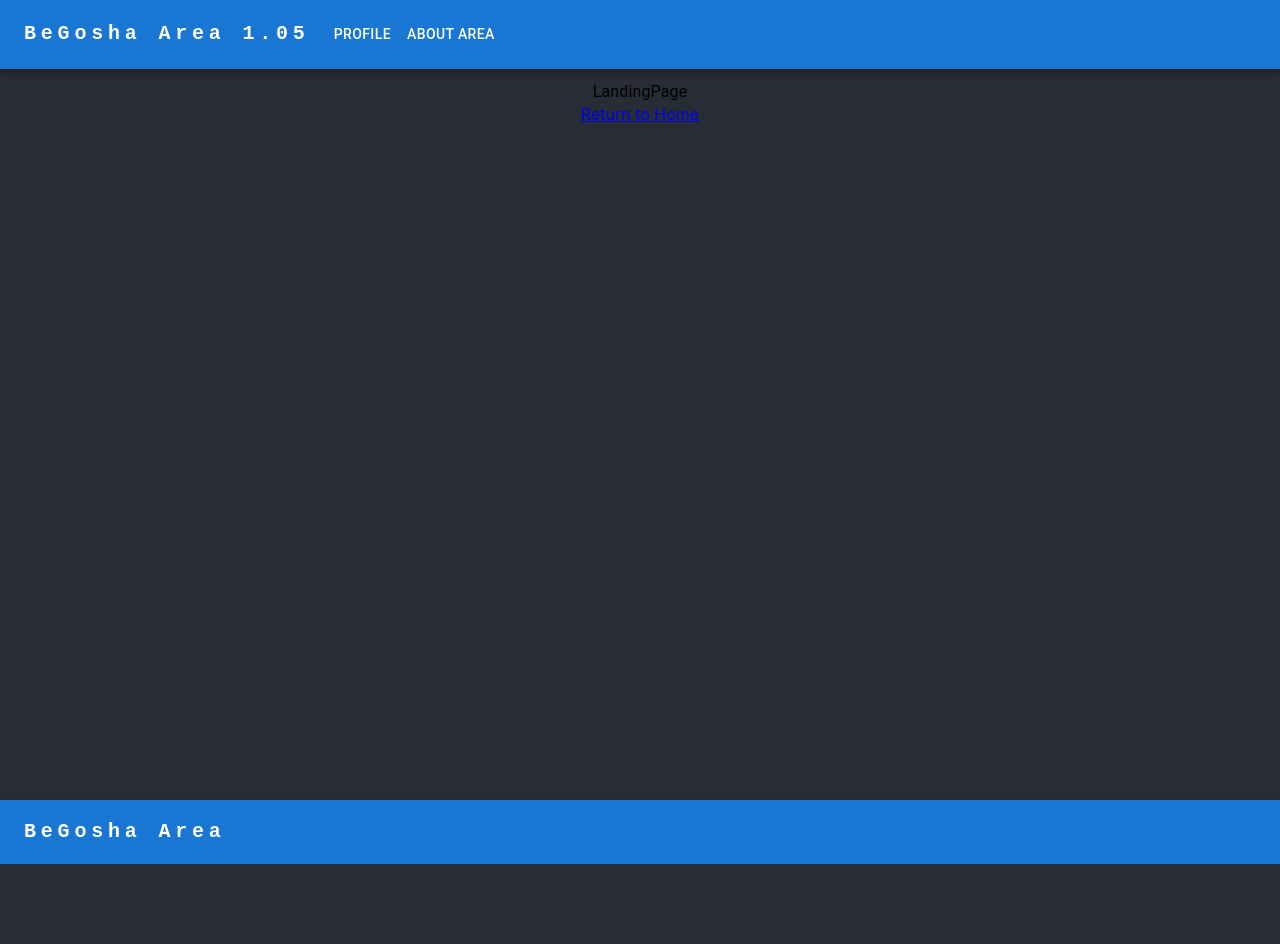
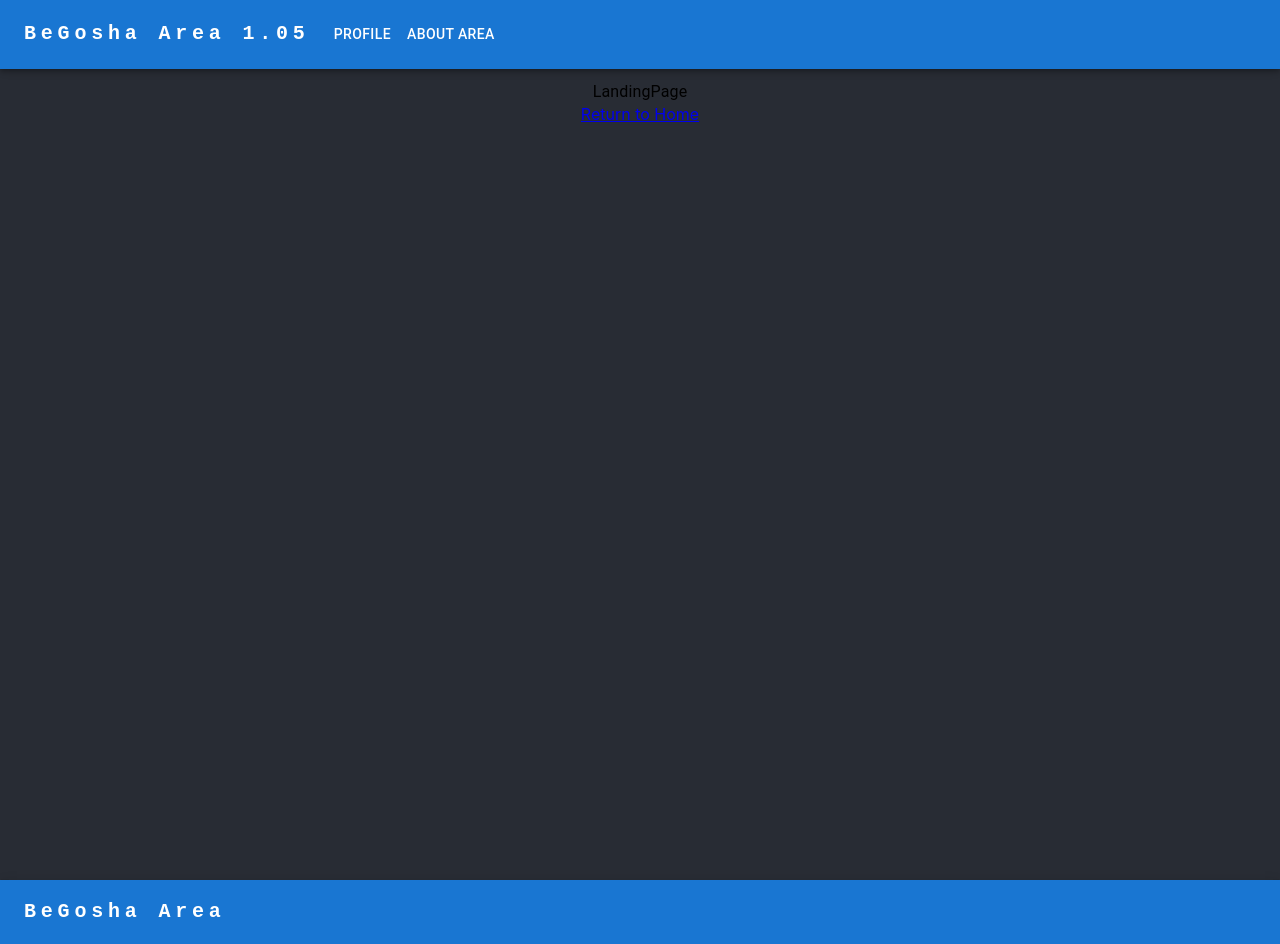
Before and after one commit to BeGosha-git/BeGosha-Area, a React (Create React App) app: page /profile in a window 1280 px wide. Before the commit the page ends 864 px from the top, so only its background shows below. Built offline with nearby package versions, Linux system fonts and the light colour scheme.

Commit message:
version 1.06

```diff
--- a/src/App.css
+++ b/src/App.css
@@ -2,6 +2,13 @@
   text-align: center;
   display: flex;
   flex-direction: column;
+  min-height: 100vh;
+  max-width: 100vw;
+}
+
+.content {
+  flex: 1; /* Разрешает компоненту занимать оставшее пространство */
+  overflow-y: auto; /* Позволяет полосе прокрутки появляться при необходимости */
 }
 
 .App-logo {
--- a/src/App.tsx
+++ b/src/App.tsx
@@ -17,12 +17,14 @@ function App(){
     <div className="App">
       <Router>
       <Header />
+        <div className="pages">
         <Routes>
           <Route path="/" element={<HomePage />} />
-          <Route path="/Profile" element={<ProfilePage />} />
-          <Route path="/About Area" element={<AboutAreaPage />} />
-          <Route path="/NotFoundPage" element={<NotFoundPage />} />
+          <Route path="/profile" element={<ProfilePage />} />
+          <Route path="/about area" element={<AboutAreaPage />} />
+          <Route path="*" element={<NotFoundPage />} />
         </Routes>
+        </div>
         <BottomInfo />
       </Router>
     </div>
--- a/src/component/Header.tsx
+++ b/src/component/Header.tsx
@@ -100,7 +100,7 @@ const Header = () => {
                     <Typography
                       textAlign="center"
                       component={Link}
-                      to={`/${page}`}
+                      to={`/${page.toLowerCase()}`}
                     >
                       {page}
                     </Typography>
@@ -131,7 +131,7 @@ const Header = () => {
                 <Button
                   key={page}
                   component={Link}
-                  to={`/${page}`}
+                  to={`/${page.toLowerCase()}`}
                   onClick={handleOpenNavMenu}
                   sx={{ my: 2, color: "inherit", display: "block" }}
                 >
--- a/src/pages.css
+++ b/src/pages.css
@@ -6,6 +6,7 @@ body {
     sans-serif;
   -webkit-font-smoothing: antialiased;
   -moz-osx-font-smoothing: grayscale;
+  height: 100%;
 }
 
 code {
@@ -14,7 +15,7 @@ code {
 }
 
 .PageForm {
-  min-height: 90vh;
+  min-height: 100vh;
 }
 
 
```
